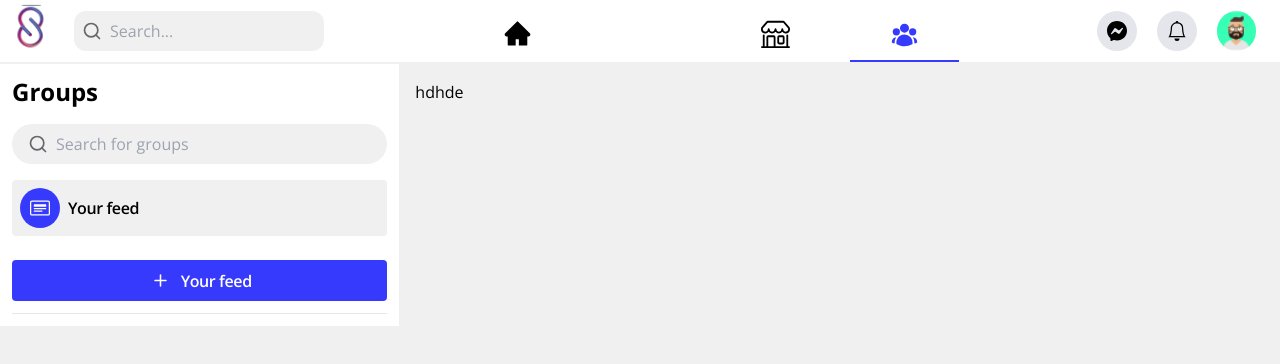
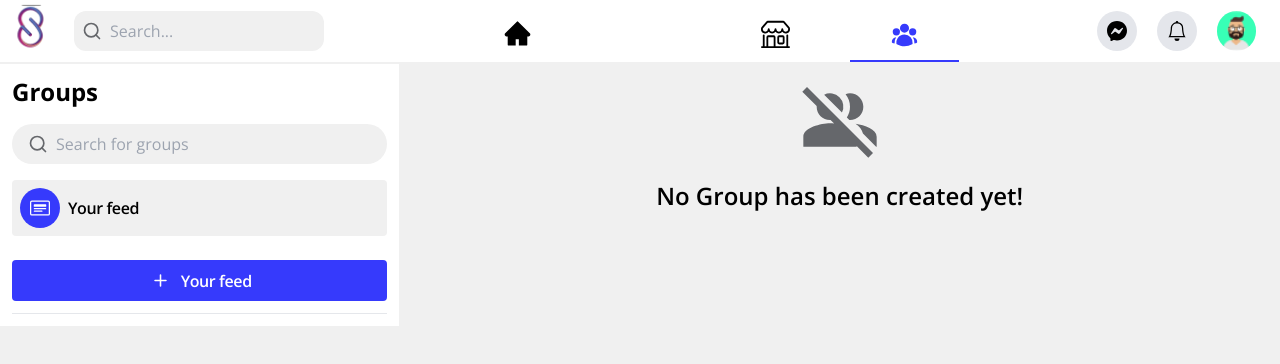
Before and after one commit to asiughuslyvesterobus/social_app, a Next.js app in the folder client/: page /groups/feed in a window 1280 px wide. Shown: the top 364 px of the page. Built offline with nearby package versions, Linux system fonts and the light colour scheme; some icons are missing.

Commit message:
working on some updates

```diff
--- a/client/pages/groups/feed/index.tsx
+++ b/client/pages/groups/feed/index.tsx
@@ -1,7 +1,9 @@
+import { postData } from "@/data";
 import MainLayout from "@/layout/MainLayout";
 import Link from "next/link";
 import { BsCardHeading, BsPlus } from "react-icons/bs";
 import { FiSearch } from "react-icons/fi";
+import { MdGroupOff } from "react-icons/md";
 
 const GroupPage = () => {
   return (
@@ -49,8 +51,19 @@ const GroupPage = () => {
             </div>
           </div>
         </div>
-        <div className="tab:flex-grow w-full h-screen overflow-y-auto scrollbar-hide p-4 flex flex-col items-start justify-start gap-4 pb-24">
-          hdhde
+        <div className="tab:flex-grow w-full h-screen overflow-y-auto scrollbar-hide p-4 flex flex-col items-start justify-start gap-6 pb-24">
+          {postData.length !== 0 ? (
+            <div className="w-full flex flex-col items-center justify-start gap-5">
+              <span>
+                <MdGroupOff className="w-14 h-14 md:w-20 md:h-20 text-basegray" />
+              </span>
+              <p className="text-2xl text-center font-semibold ">
+                No Group has been created yet!
+              </p>
+            </div>
+          ) : (
+            postData.map((item) => <div key={item.id}></div>)
+          )}
         </div>
       </section>
     </MainLayout>
```
